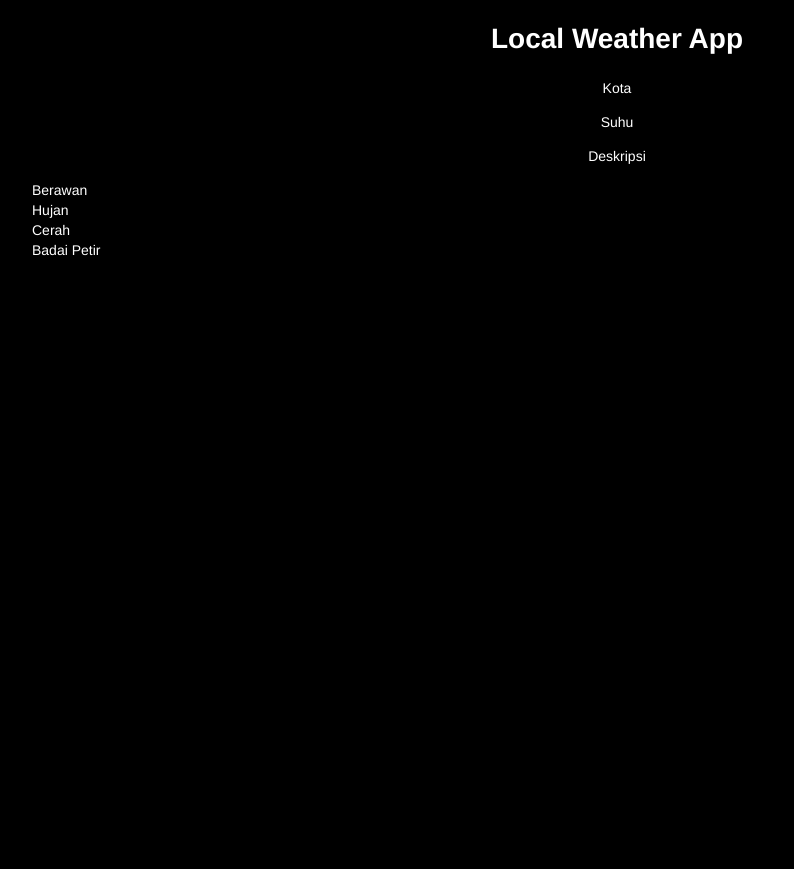
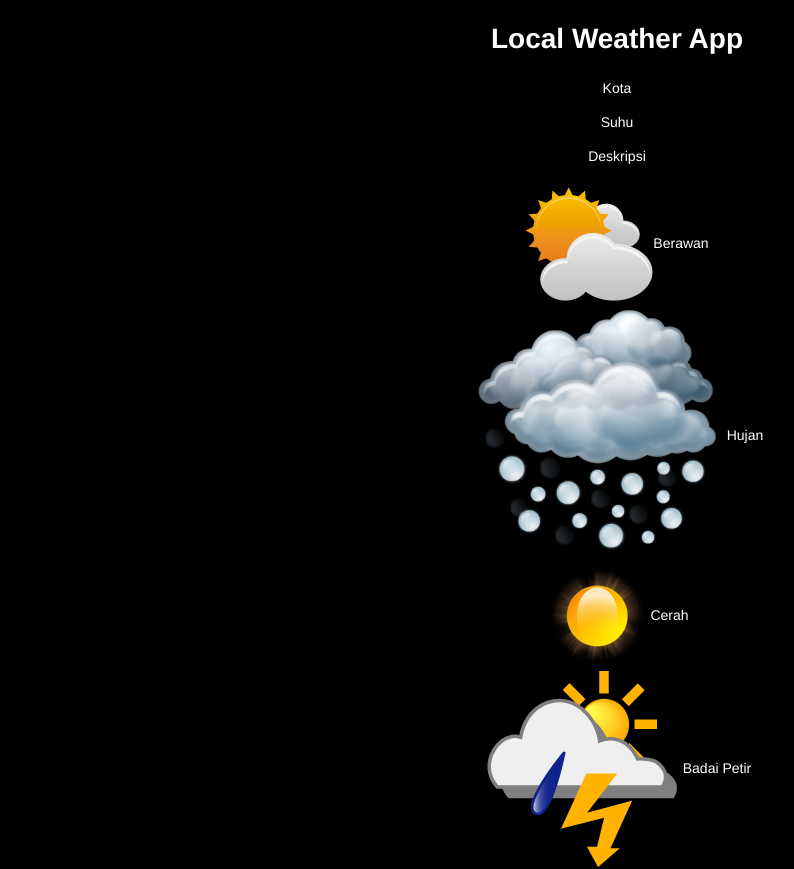
Before and after one commit to Z4ck987/urbanhire_assignment, a plain HTML site: page index.html in a window 1280 px wide. Shown: the whole page, without its empty margins (23-817 px from the left). Before the commit the page ends 800 px from the top, so only its background shows below. Drawn offline with Linux system fonts and the light colour scheme.

Commit message:
Update index.html
Add image for all weather.

```diff
--- a/index.html
+++ b/index.html
@@ -21,12 +21,12 @@
 						<p>Deskripsi</p>
 					</div>
 				</div>
-				<div class="weather">
-					<div class="cloud">Berawan</div>
-					<div class="rainy">Hujan</div>
-					<div class="sunny">Cerah</div>
+				<div class="weather text-center">
+					<div class="cloud"><img src="img/berawan.png" />Berawan</div>
+					<div class="rainy"><img src="img/hujan.png" />Hujan</div>
+					<div class="sunny"><img src="img/cerah.png" />Cerah</div>
 					<div class="lightning">
-						<div class="bolt">Badai Petir</div>
+						<div class="bolt"><img src="img/badai.png" />Badai Petir</div>
 					</div>
 				</div>
 			</div>
```
